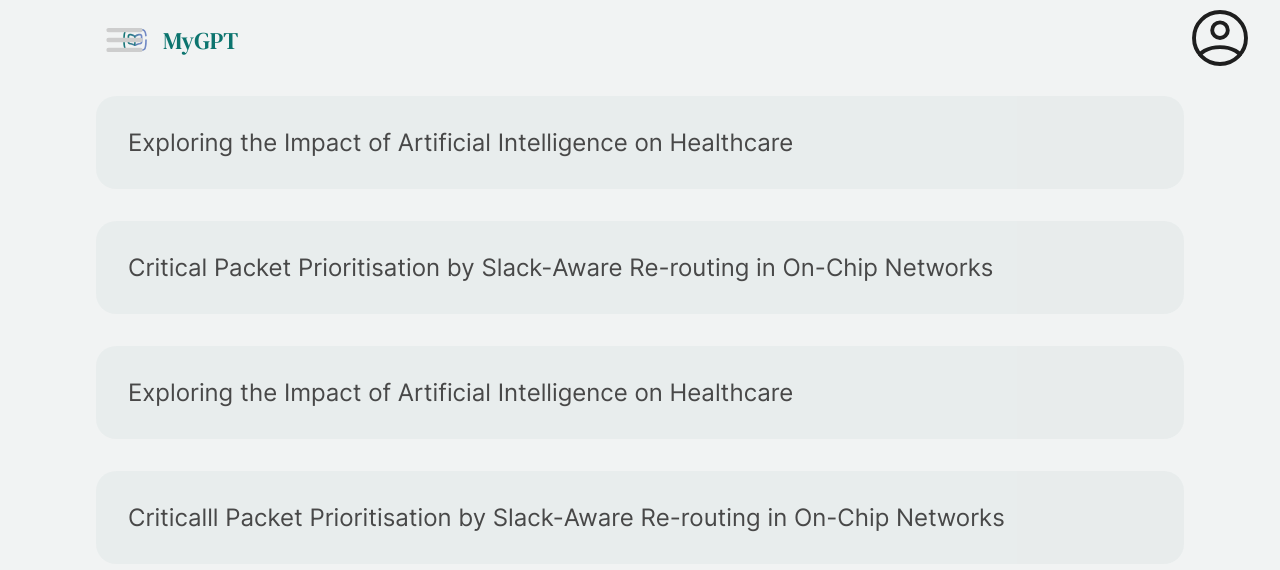
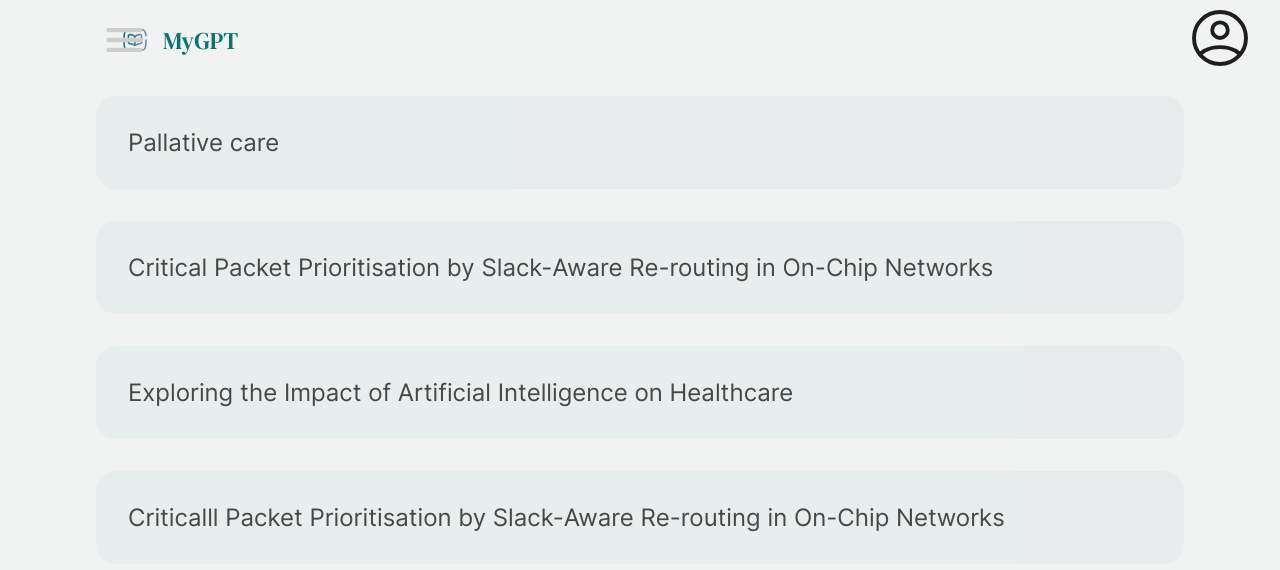
Before and after one commit to shubham-1806/my-gpt, a React (Vite) app: page /#/saved in a window 1280 px wide. Shown: the top 570 px of the page. Built offline with nearby package versions, Linux system fonts and the light colour scheme.

Commit message:
add: content

```diff
--- a/src/Pages/Chat/Chat.tsx
+++ b/src/Pages/Chat/Chat.tsx
@@ -26,6 +26,7 @@ const Chat = () => {
 
     useEffect(()=>{
         if(state){
+            console.log(state);
             setChatMessages(state);
             setId(state.length)
         }
@@ -80,7 +81,7 @@ const Chat = () => {
             setId(id + 1);
             setBotTurn(false);
             setLoading(false);
-        }, 1000 + Math.random() * 3000);
+        },15000);
     };
 
     // eslint-disable-next-line @typescript-eslint/no-explicit-any
--- a/src/Pages/Saved/Saved.tsx
+++ b/src/Pages/Saved/Saved.tsx
@@ -41,9 +41,19 @@ const Saved = () => {
                 chatLists: [{ agent: "user",message:"hey",isUpload:false,id:"0"}]
             },
             {
-                name: "Exploring the Impact of Artificial Intelligence on Healthcare",
+                name: "Pallative care",
                 link: "/chat",
-                chatLists: [{ agent: "user",message:"hey",isUpload:false,id:"0"}]
+                chatLists: [{ agent: "user",message:"what was the summary?",isUpload:true,id:"0"},{agent:"bot",message:"The text discusses the importance of palliative care, which is an approach that improves the quality of life of patients and their families facing the problems associated with life-threatening illness. Palliative care seeks to ensure continued life, regardless of the severity of the illness. It provides holistic care for physical, psychosocial, and spiritual discomfort." +
+                "" +
+                "The history of palliative care began with hospice, which was first provided by religious groups but has gradually become an important part of the healthcare system. Hospices were started in England in 1967 by a woman named Cicely Saunders, who is considered the founder of the hospice movement. The first hospices, St. Joseph's and St. Christophers Hospice, were started in England in 1967." +
+                "" +
+                "Palliative care grew from the hospice setting as it was realized that patients and their families displayed a need for a more holistic treatment plan. Throughout the short time since its beginning, palliative and end-of-life care have made great progress in obtaining support from the government and the public in the effort to provide better care for those with terminal illnesses." +
+                "" +
+                "Social workers are trained to be action-oriented in achieving change in society to assist vulnerable populations. They are able to witness firsthand the areas of strength and weakness within the caring system. Social workers are also able to create discussion in society that will have the possibility to lead to policy/law creation and change." +
+                "" +
+                "The World Health Organization published The Solid Facts about palliative care, which mentions multiple areas of need, such as cultural sensitivity, reaching economically-challenged individuals and families who may not know palliative care services are available to them, or do not know how to go about obtaining them. Currently, Medicare and most insurance companies cover palliative care costs." +
+                "" +
+                "Social workers have an ethical obligation to obtain such training and knowledge if they are going to work in such a setting, and they could help and encourage others in the healthcare world to obtain such training. Social workers hold a unique and important position within this growing, specialized field.",isUpload:false,id:"1"}]
             },
         ]);
         setLoading(false)
@@ -59,7 +69,7 @@ const Saved = () => {
                             key={index}
                             className={style.savedBox}
                             onClick={() => {
-                                navigate(chat.link, { state: chat.chatLists });
+                                navigate(chat.link, { state: chat.chatLists,  });
                             }}
                         >
                             {chat.name}
```
Also changed, not shown: src/Components/ChatBubble/ChatBubble.tsx (+16 -2 lines).
